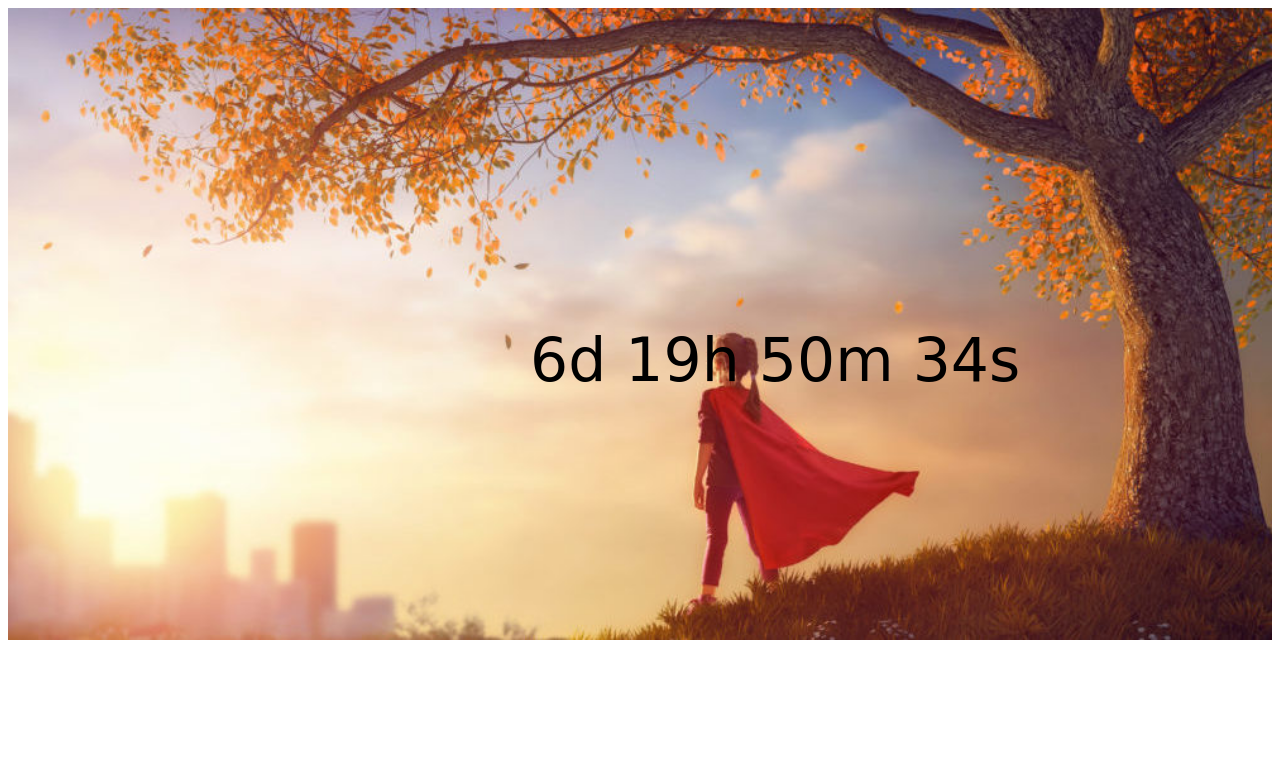
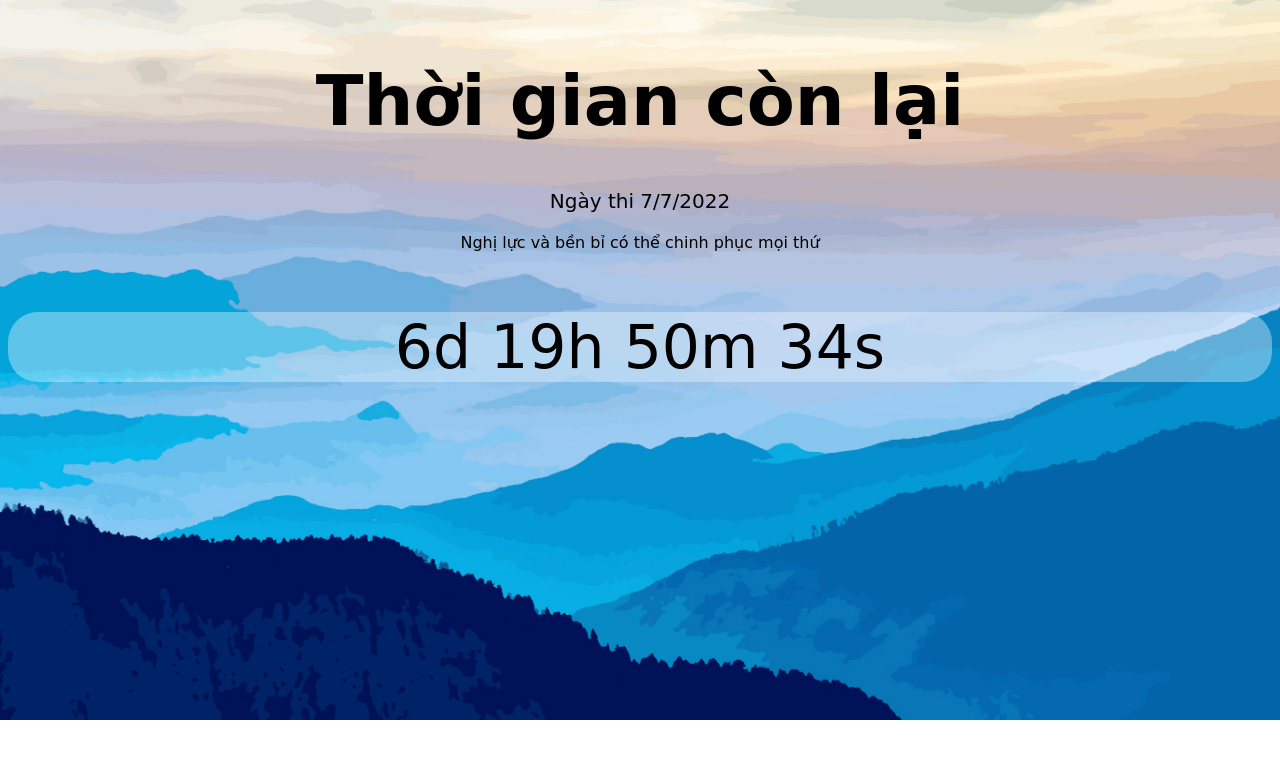
Before and after one commit to MrHia/CountDown, a plain HTML site: page index.html in a window 1280 px wide. Drawn offline with Linux system fonts and the light colour scheme; a web font is replaced by a local one.

Commit message:
upload file

```diff
--- a/asset/css/style.css
+++ b/asset/css/style.css
@@ -2,23 +2,29 @@
 
 html {
     font-family: 'Arima', cursive;
+    background-image: url('../images/background.jpg');
+    background-repeat: no-repeat;
+    background-size: 100%;
+    text-align: center;
 }
-#demo {
+#CountDown {
 
     font-size: 60px;
-    position: absolute;
-    top: 50%;
-    left: 50%;
-    height: auto;
-    margin-top: -75px;
-    /* height/2 */
-    width: auto;
-    margin-left: -110px;
-    /* width/2 */
+    background-color: rgba(240, 248, 255, 0.385);
+    border-radius: 30px;
 }
-.bg-image{
-    background-image: url('../images/anh-tao-dong-luc_105243883.jpg');
-    height: 100vh;
-    background-size: 100%;
-    background-repeat: no-repeat;
+
+#header{
+    background-color: rgba(0, 11, 20, 0);
 }
+#date{
+
+    font-size: 20px;
+
+}
+h1{
+
+
+    font-size: 70px;
+    margin-top: 60px;
+}
--- a/asset/script.js
+++ b/asset/script.js
@@ -18,12 +18,32 @@ var x = setInterval(function () {
     var seconds = Math.floor((distance % (1000 * 60)) / 1000);
 
     // Output the result in an element with id="demo"
-    document.getElementById("demo").innerHTML = days + "d " + hours + "h "
+    document.getElementById("CountDown").innerHTML = days + "d " + hours + "h "
         + minutes + "m " + seconds + "s ";
 
     // If the count down is over, write some text
     if (distance < 0) {
         clearInterval(x);
-        document.getElementById("demo").innerHTML = "EXPIRED";
+        document.getElementById("CountDown").innerHTML = "EXPIRED";
     }
 }, 1000);
+
+var button1 = document.getElementById("content");
+var div = document.getElementById('content');
+var ContentData =["Mua thức ăn có thể không cần đến Toán nâng cao, nhưng học tốt Toán nâng cao sẽ quyết định việc bạn mua thức ăn ở đâu",
+"Ngủ dậy muộn thì phí mất cả ngày. Tuổi thanh niên mà không học thì phí mất cả cuộc đời.",
+"Điều đau đớn nhất không phải là bạn đã thất bại, mà là vốn dĩ bạn có thể thành công",
+"Thứ chênh lệch ít nhất giữa con người với con người là chỉ số thông minh, thứ chênh lệch lớn nhất là lòng kiên trì",
+"Hãy học khi người khác ngủ, lao động khi người khác lười nhác, chuẩn bị khi người khác chơi bời và có giấc mơ khi người khác chỉ ao ước",
+"Lúc thấy việc không học hỏi, khi thi thố mới hối hận",
+" Thi cử luôn không có tính công bằng, lợi thế luôn dành cho những ai chịu học, nó đã luôn là như vậy bao đời nay",
+"Nghị lực và bền bỉ có thể chinh phục mọi thứ"];
+var Number = ContentData.length;
+var Numberrandom = Math.floor(Math.random() * Number);
+div.innerHTML = ContentData[Numberrandom];
+
+
+button1.onclick = function () {
+	Numberrandom = Math.floor(Math.random() * Number);
+    div.innerHTML = ContentData[Numberrandom];
+};
--- a/index.html
+++ b/index.html
@@ -5,15 +5,19 @@
     <meta name="viewport" content="width=device-width, initial-scale=1">
     <link rel="stylesheet" href="asset/css/style.css">
 
-    <script src="asset/script.js"></script>
+
 </head>
 
 <body>
-    <div class="bg-image" >
-        <p id="demo"></p>
+    <div class="main" >
+
+        <h1 > Thời gian còn lại</h1>
+        <p id="date">Ngày thi 7/7/2022</p>
+        <p id="content" style=" text-align: center;"></p>
+        <p id="CountDown"></p>
     </div>
 
-
+<script src="asset/script.js"></script>
 </body>
 
 </html>
```
Also changed, not shown: asset/images/background.jpg (added), asset/images/calendar.svg (added).
